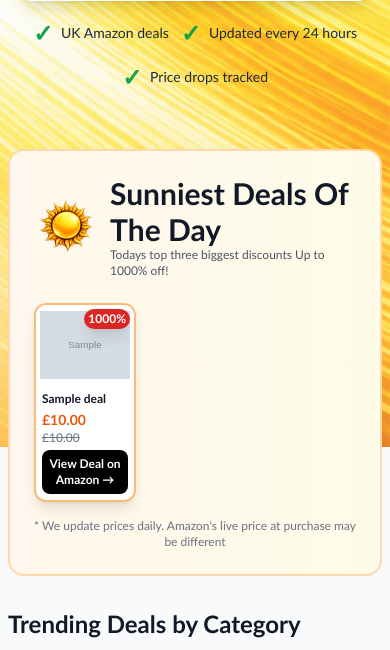
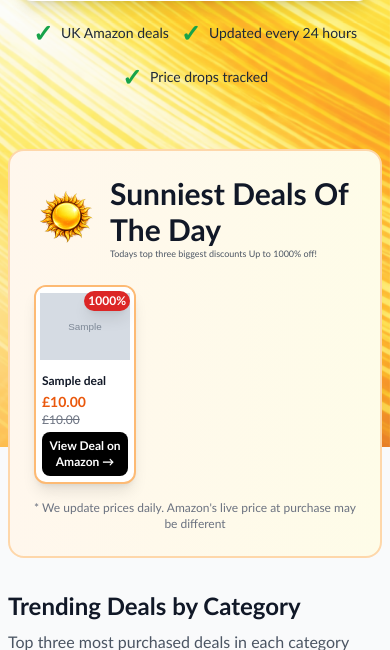
Before and after one commit to Elhashino/amazon-deals, a FastAPI app: template backend/app/templates/home.html in a window 390 px wide. Shown: the part 397-1047 px from the top of the page. Run offline with FastAPI, Linux system fonts and the light colour scheme; the template is opened without the code that fills it: most values are stand-ins (such as "Sample title", 1, 10 or a date in 2020); grey boxes marked "Sample" are stand-in pictures; some libraries are stand-ins or nearby versions.

Commit message:
Reduce sunniest deals subtitle to 9px on mobile

```diff
--- a/backend/app/templates/home.html
+++ b/backend/app/templates/home.html
@@ -3,6 +3,11 @@
 {% block title %}Sunblessed Savings - Best Amazon UK Deals Daily (30%+ Off){% endblock %}
 
 {% block content %}
+<style>
+    @media (max-width: 767px) {
+        .sunniest-subtitle { font-size: 9px; }
+    }
+</style>
 <!-- Hero Section - Just Wave Logo, No Background Box -->
 <div class="relative mb-6 md:mb-12 min-h-[300px] md:min-h-[500px] flex items-center">
     <!-- Pure Wave Logo - Behind heading text on mobile, centred on desktop -->
@@ -75,7 +80,7 @@
         <div>
             <h1 class="text-3xl font-bold text-gray-900">Sunniest Deals Of The Day</h1>
             {% if featured_deals and featured_deals|length > 0 %}
-            <p class="text-xs md:text-base text-gray-600">Todays top three biggest discounts Up to {{ "%.0f"|format((featured_deals[0].discount_pct_90d or 0) * 100) }}% off!</p>
+            <p class="md:text-base text-gray-600 sunniest-subtitle">Todays top three biggest discounts Up to {{ "%.0f"|format((featured_deals[0].discount_pct_90d or 0) * 100) }}% off!</p>
             {% else %}
             <p class="text-gray-600">Check back soon for amazing deals!</p>
             {% endif %}
```
